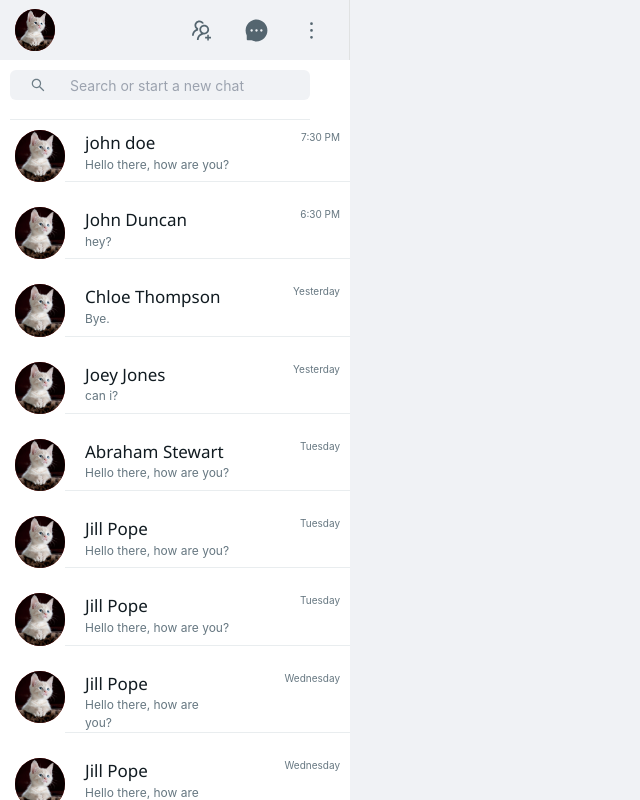
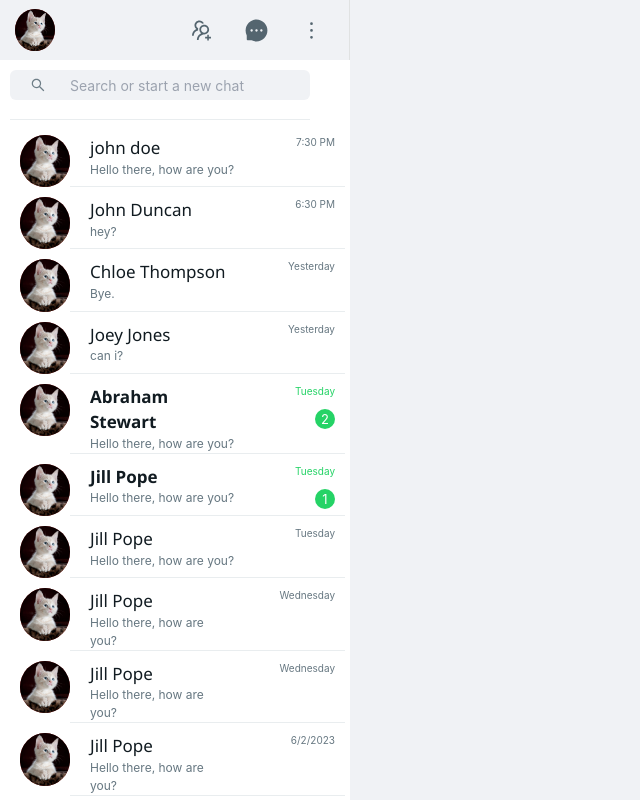
Before and after one commit to Diana-nyamai/Whatsapp-Clone, a React (Create React App) app: page / in a window 1280 px wide. Shown: the whole page, without its empty margins (0-640 px from the left). Built offline with nearby package versions, Linux system fonts and the light colour scheme.

Commit message:
Update: added a notification prompt

```diff
--- a/src/components/ChatList.js
+++ b/src/components/ChatList.js
@@ -2,11 +2,6 @@ import React from "react";
 import "../styles/components/chatlist.css";
 import Avatars from "./Avatars";
 import profile from "../assets/profile.jpg";
-// import p2 from "../assets/p2.jpg";
-// import p3 from "../assets/p3.jpg";
-// import p4 from "../assets/p4.jpg";
-// import p5 from "../assets/p5.jpg";
-// import p6 from "../assets/p6.jpg";
 
 function ChatList() {
   const chatLists = [
@@ -39,12 +34,20 @@ function ChatList() {
       userName: "Abraham Stewart",
       message: "Hello there, how are you?",
       time: "Tuesday",
+      notify: '2',
+      notclass: "notify",
+      green: "green",
+      black: "black"
     },
     {
       avatar: <Avatars image={profile} awidth={50} aheight={50} />,
       userName: "Jill Pope",
       message: "Hello there, how are you?",
       time: "Tuesday",
+      notify: '1',
+      notclass: "notify",
+      green: "green",
+      black: "black"
     },
     {
       avatar: <Avatars image={profile} awidth={50} aheight={50} />,
@@ -86,10 +89,14 @@ function ChatList() {
               <div className="chatlist-avatar">{chatlist.avatar}</div>
               <div className="c-underline">
                 <div className="c-text">
-                <p className="name">{chatlist.userName}</p>
+                  <p className={`name ${chatlist.black}`}>{chatlist.userName}</p>
                   <p className="message">{chatlist.message}</p>
                 </div>
-              <div className="c-time">{chatlist.time}</div>
+                <div className={`c-time ${chatlist.green}`}>
+                  <p>{chatlist.time}</p>
+                  <p className={chatlist.notclass}>{chatlist.notify}</p>
+                  </div>
+
               </div>
             </div>
           </div>
--- a/src/styles/components/chatlist.css
+++ b/src/styles/components/chatlist.css
@@ -13,14 +13,17 @@
 
 .chatlist-container {
     width: 100%;
-    margin-bottom: 20px;
     justify-content: center;
-
 }
 
 .chat-list {
     display: flex;
-    padding-bottom: 5px;
+    padding: 5px;
+}
+
+.chat-list:hover {
+    background-color: #f0f2f5;
+    cursor: pointer;
 }
 
 .chatlist-avatar {
@@ -55,3 +58,21 @@
     margin-right: 10px;
     color: #667781;
 }
+.black{
+    font-weight: bold;
+}
+.green{
+    color: #25d366;
+}
+.notify{
+    margin-top: 10px;
+    float: right;
+    width: 20px;
+    height: 20px;
+    border-radius: 50%;
+    text-align: center;
+    font-size: 13px;
+    color: #fff;
+    line-height: 20px;
+    background: #25d366;
+}
```
Lines whose indentation alone changed are shown as unchanged.
